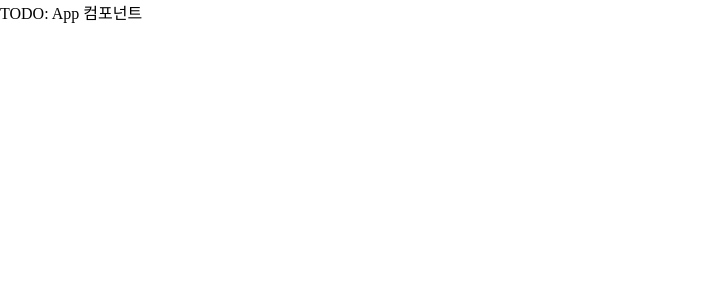
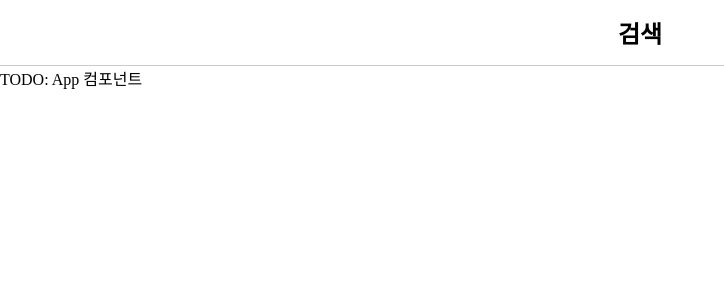
Before and after one commit to imseongtae/UI-development-using-react, a React app in the folder 3-using-components/: page / in a window 1280 px wide. Shown: the top 300 px of the page, without its empty margins (0-724 px from the left). Built offline with nearby package versions, Linux system fonts and the light colour scheme.

Commit message:
feat: Add Header component

```diff
--- a/3-using-components/src/App.js
+++ b/3-using-components/src/App.js
@@ -1,8 +1,15 @@
 import React from 'react';
+
+import Header from './components/Header'
 
 class App extends React.Component {
   render() {
-    return <>TODO: App 컴포넌트</>
+    return (
+      <>
+        <Header title="검색" />
+        TODO: App 컴포넌트
+      </>
+    )
   }
 };
 
--- /dev/null
+++ b/3-using-components/src/components/Header.js
@@ -0,0 +1,9 @@
+import React from 'react';
+
+const Header = ({ title }) => (
+  <header>
+    <h2 className="container">{title}</h2>
+  </header>
+)
+
+export default Header;
```
